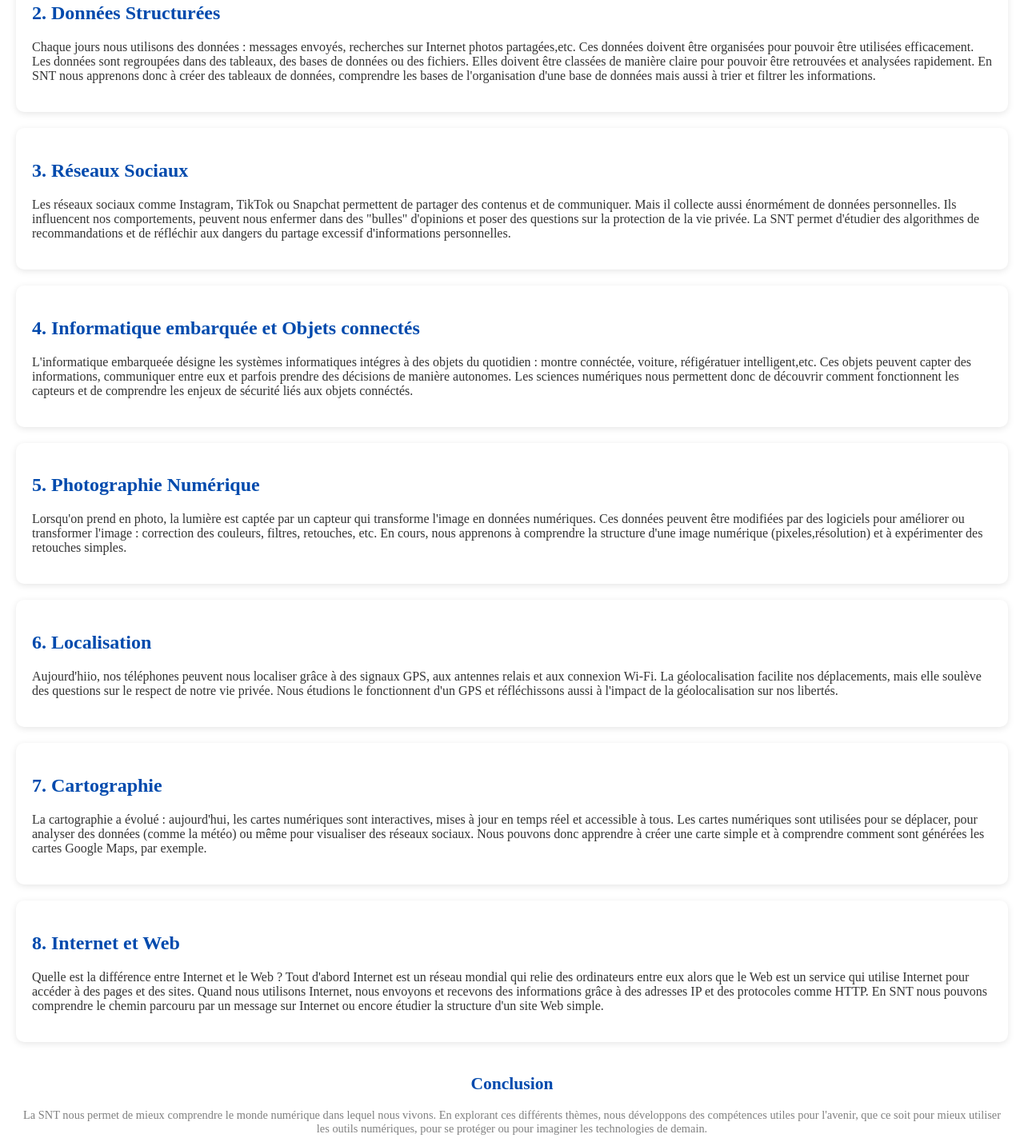
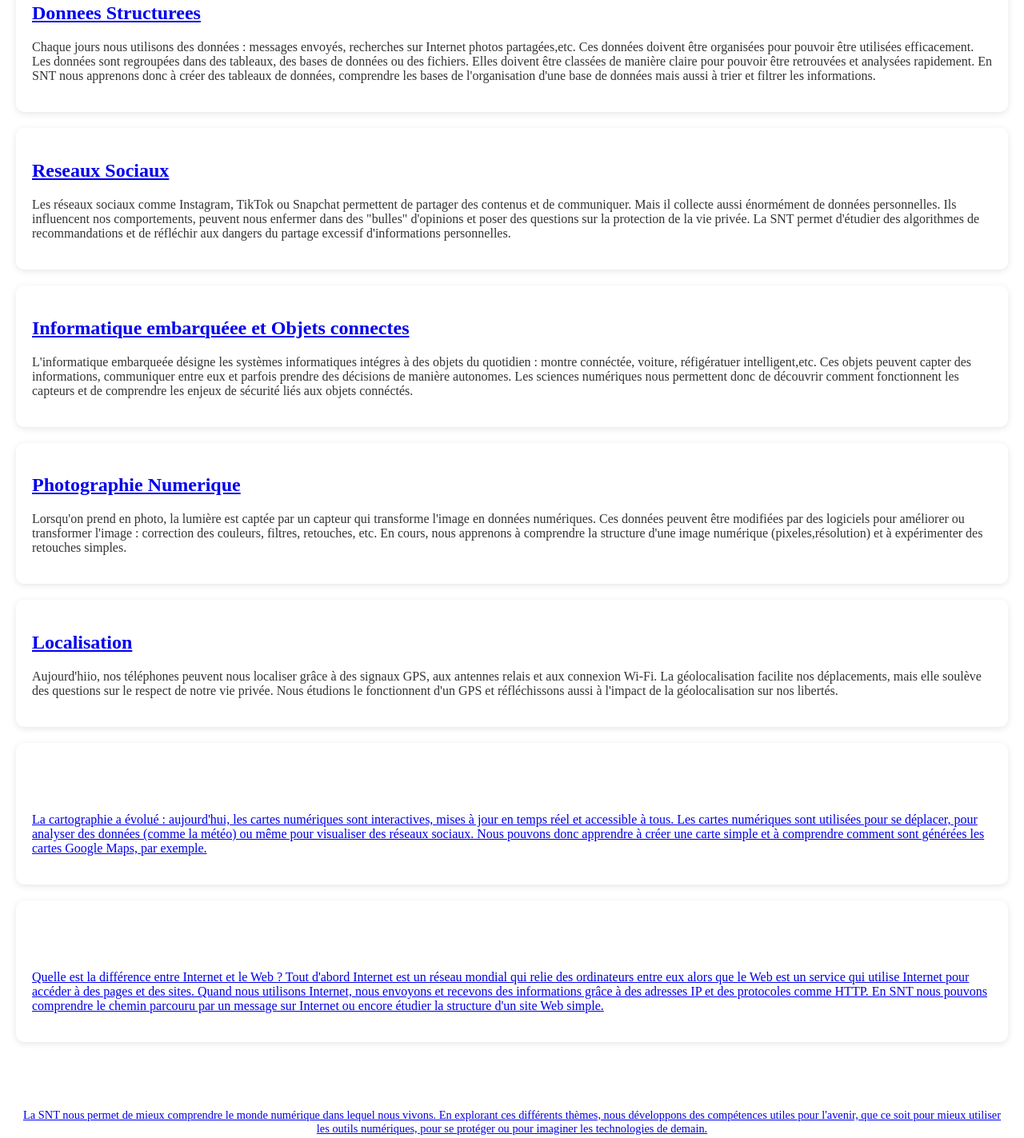
Before and after one commit to PrinceMartinsMila/SNT, a plain HTML site: page index.html in a window 1280 px wide. Shown: the part 863-2286 px from the top of the page at 80% size. Drawn offline with Linux system fonts and the light colour scheme.

Commit message:
Update index.html

```diff
--- a/index.html
+++ b/index.html
@@ -32,7 +32,7 @@
 
     <section>
 
-        <h2>Introduction</h2>
+        <h2><a href="introduction.html"> Introduction </a> <br> </h2>
 
         <p>La SNT est un enseignement proposé en classe de Seconde. Il a pour but de faire découvrir aux élèves les principaux domaines liés au numérique, qui occupe aujourd'hui une place centrale dans nos vies.
 Cela permet de comprendre comment fonctionnent les technologies que nous utilisons au quotidien, mais aussi de réfléchir à leurs impacts sur notre société.</p>
@@ -43,7 +43,7 @@ Cela permet de comprendre comment fonctionnent les technologies que nous utiliso
 
     <section>
 
-        <h2>1. Programmation Python</h2>
+        <h2><a href="programmationPython.html"> Programmation Python</a> <br> </h2>
 
         <p>La programmation consiste à écrire des instructions compréhensibles par un ordinateur pour qu'il réalise des tâches spécifiques. Python est un langage simple à apprendre, utilisé par de nombreux professionnels dans le monde entier. Il permet de réaliser des programmes variés, allant de calaculs simples à des applications complexes. En SNT, apprendre Python aide à développer la logique, la rigueur et à comprendre comment fonctionnent les logiciels que nous utilisons.
 Cette programmation permet de réaliser des calculs automatisés, à créer des programmes simples qui posent des questions et analysent les réponses tout cela en apprenant les bases comme les variables et les conditions.</p>
@@ -54,7 +54,7 @@ Cette programmation permet de réaliser des calculs automatisés, à créer des
 
     <section>
 
-        <h2>2. Données Structurées</h2>
+        <h2> <a href="doneesStructurees.html"> Donnees Structurees</a> <br> </h2>
 
         <p>Chaque jours nous utilisons des données : messages envoyés, recherches sur Internet photos partagées,etc. Ces données doivent être organisées pour pouvoir être utilisées efficacement. Les données sont regroupées dans des tableaux, des bases de données ou des fichiers. Elles doivent être classées de manière claire pour pouvoir être retrouvées et analysées rapidement.
 En SNT nous apprenons donc à créer des tableaux de données, comprendre les bases de l'organisation d'une base de données mais aussi à trier et filtrer les informations.</p>
@@ -65,7 +65,7 @@ En SNT nous apprenons donc à créer des tableaux de données, comprendre les ba
 
     <section>
 
-        <h2>3. Réseaux Sociaux</h2>
+        <h2> <a href="reseauxSociaux.html"> Reseaux Sociaux</a> <br> </h2>
 
         <p>Les réseaux sociaux comme Instagram, TikTok ou Snapchat permettent de partager des contenus et de communiquer. Mais il collecte aussi énormément de données personnelles. Ils influencent nos comportements, peuvent nous enfermer dans des "bulles" d'opinions et poser des questions sur la protection de la vie privée.
 La SNT permet d'étudier des algorithmes de recommandations et de réfléchir aux dangers du partage excessif d'informations personnelles.</p>
@@ -76,7 +76,7 @@ La SNT permet d'étudier des algorithmes de recommandations et de réfléchir au
 
     <section>
 
-        <h2>4. Informatique embarquée et Objets connectés</h2>
+        <h2> <a href="objetsConnectes.html"> Informatique embarquéee et Objets connectes </a> <br> </h2>
 
         <p>L'informatique embarqueée désigne les systèmes informatiques intégres à des objets du quotidien : montre connéctée, voiture, réfigératuer intelligent,etc. Ces objets peuvent capter des informations, communiquer entre eux et parfois prendre des décisions de manière autonomes.
 Les sciences numériques nous permettent donc de découvrir comment fonctionnent les capteurs et de comprendre les enjeux de sécurité liés aux objets connéctés.</p>
@@ -87,7 +87,7 @@ Les sciences numériques nous permettent donc de découvrir comment fonctionnent
 
     <section>
 
-        <h2>5. Photographie Numérique</h2>
+        <h2> <a href="photographieNumerique.html"> Photographie Numerique </a> <br> </h2>
 
         <p>Lorsqu'on prend en photo, la lumière est captée par un capteur qui transforme l'image en données numériques. Ces données peuvent être modifiées par des logiciels pour améliorer ou transformer l'image : correction des couleurs, filtres, retouches, etc.
 En cours, nous apprenons à comprendre la structure d'une image numérique (pixeles,résolution) et à expérimenter des retouches simples.</p>
@@ -98,7 +98,7 @@ En cours, nous apprenons à comprendre la structure d'une image numérique (pixe
 
     <section>
 
-        <h2>6. Localisation</h2>
+        <h2> <a href="localisation.html"> Localisation </a> <br> </h2>
 
         <p>Aujourd'hiio, nos téléphones peuvent nous localiser grâce à des signaux GPS, aux antennes relais et aux connexion Wi-Fi. La géolocalisation facilite nos déplacements, mais elle soulève des questions sur le respect de notre vie privée.
 Nous étudions le fonctionnent d'un GPS et réfléchissons aussi à l'impact de la géolocalisation sur nos libertés.</p>
@@ -109,7 +109,7 @@ Nous étudions le fonctionnent d'un GPS et réfléchissons aussi à l'impact de
 
     <section>
 
-        <h2>7. Cartographie</h2>
+        <h2> <a href="cartographie.html" Cartographie </a> <br> </h2>
 
         <p>La cartographie a évolué : aujourd'hui, les cartes numériques sont interactives, mises à jour en temps réel et accessible à tous. Les cartes numériques sont utilisées pour se déplacer, pour analyser des données (comme la météo) ou même pour visualiser des réseaux sociaux.
 Nous pouvons donc apprendre à créer une carte simple et à comprendre comment sont générées les cartes Google Maps, par exemple.</p>
@@ -120,7 +120,7 @@ Nous pouvons donc apprendre à créer une carte simple et à comprendre comment
 
     <section>
 
-        <h2>8. Internet et Web</h2>
+        <h2> <a href="internetetweb.html" Internet et Web </a> <br> </h2>
 
         <p>Quelle est la différence entre Internet et le Web ? Tout d'abord Internet est un réseau mondial qui relie des ordinateurs entre eux alors que le Web est un service qui utilise Internet pour accéder à des pages et des sites. Quand nous utilisons Internet, nous envoyons et recevons des informations grâce à des adresses IP et des protocoles comme HTTP.
 En SNT nous pouvons comprendre le chemin parcouru par un message sur Internet ou encore étudier la structure d'un site Web simple.</p>
@@ -131,7 +131,7 @@ En SNT nous pouvons comprendre le chemin parcouru par un message sur Internet ou
 
     <footer>
 
-        <h2>Conclusion</h2>
+        <h2> <a href="conclusion.html" Conclusion </a> <br> </h2>
 
 	<p>La SNT nous permet de mieux comprendre le monde numérique dans lequel nous vivons. En explorant ces différents thèmes, nous développons des compétences utiles pour l'avenir, que ce soit pour mieux utiliser les outils numériques, pour se protéger ou pour imaginer les technologies de demain.
 
```
